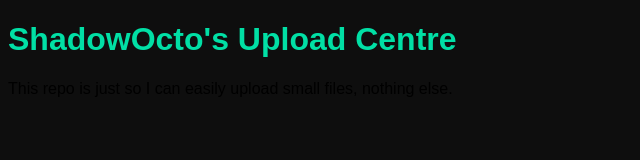
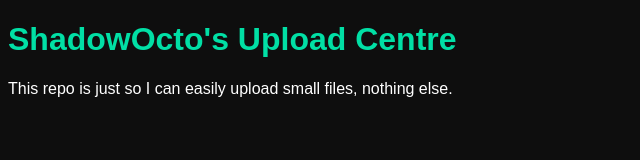
Before and after one commit to ShadowOcto/Upload, a plain HTML site: page index.html in a window 1280 px wide. Shown: the whole page, without its empty margins (0-640 px from the left). Drawn offline with Linux system fonts and the light colour scheme.

Commit message:
Update index.html

```diff
--- a/index.html
+++ b/index.html
@@ -2,6 +2,6 @@
 <html>
 <body style="font-family: sans-serif;background-color:#0E0E0E;">
 <h1 style="color:#01DFA5";>ShadowOcto's Upload Centre</h1>
-  <p>This repo is just so I can easily upload small files, nothing else.</p>
+  <p style="color:#FFFFFF">This repo is just so I can easily upload small files, nothing else.</p>
 </body>
 </html>
```
